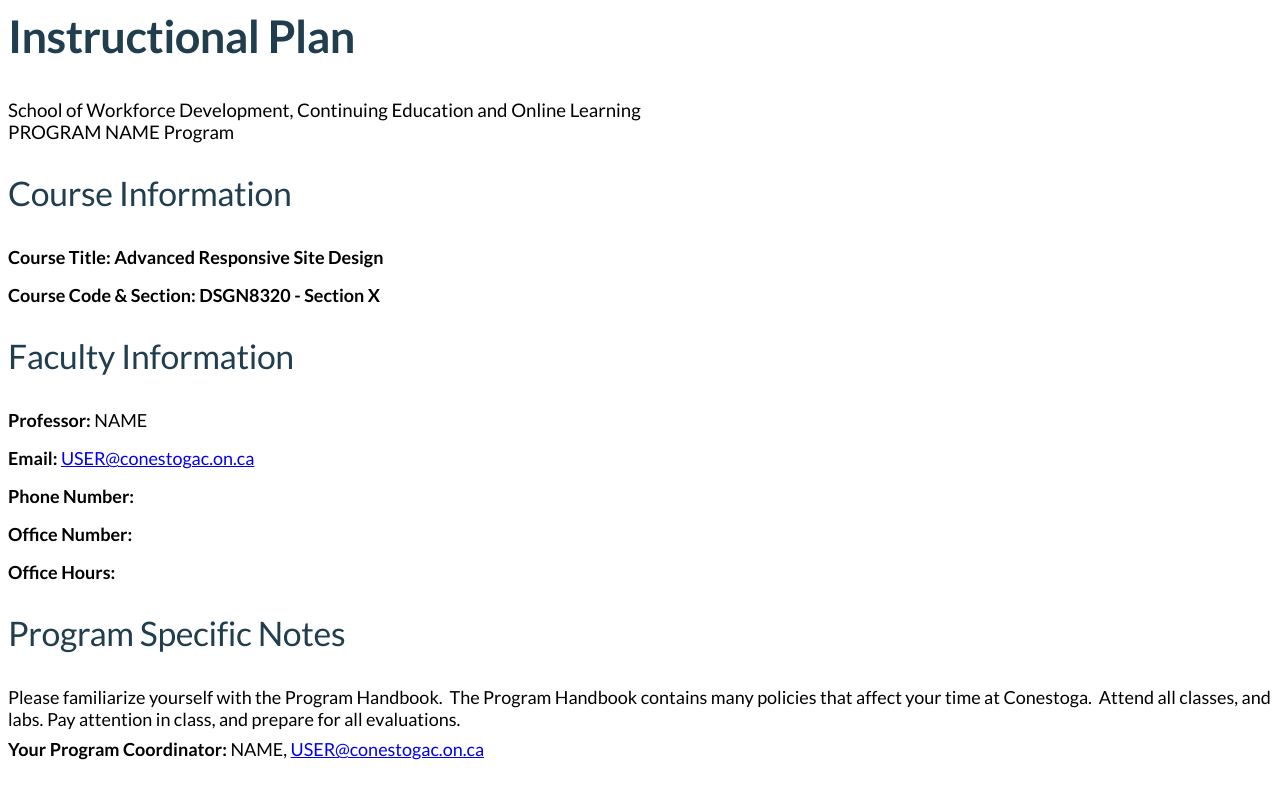
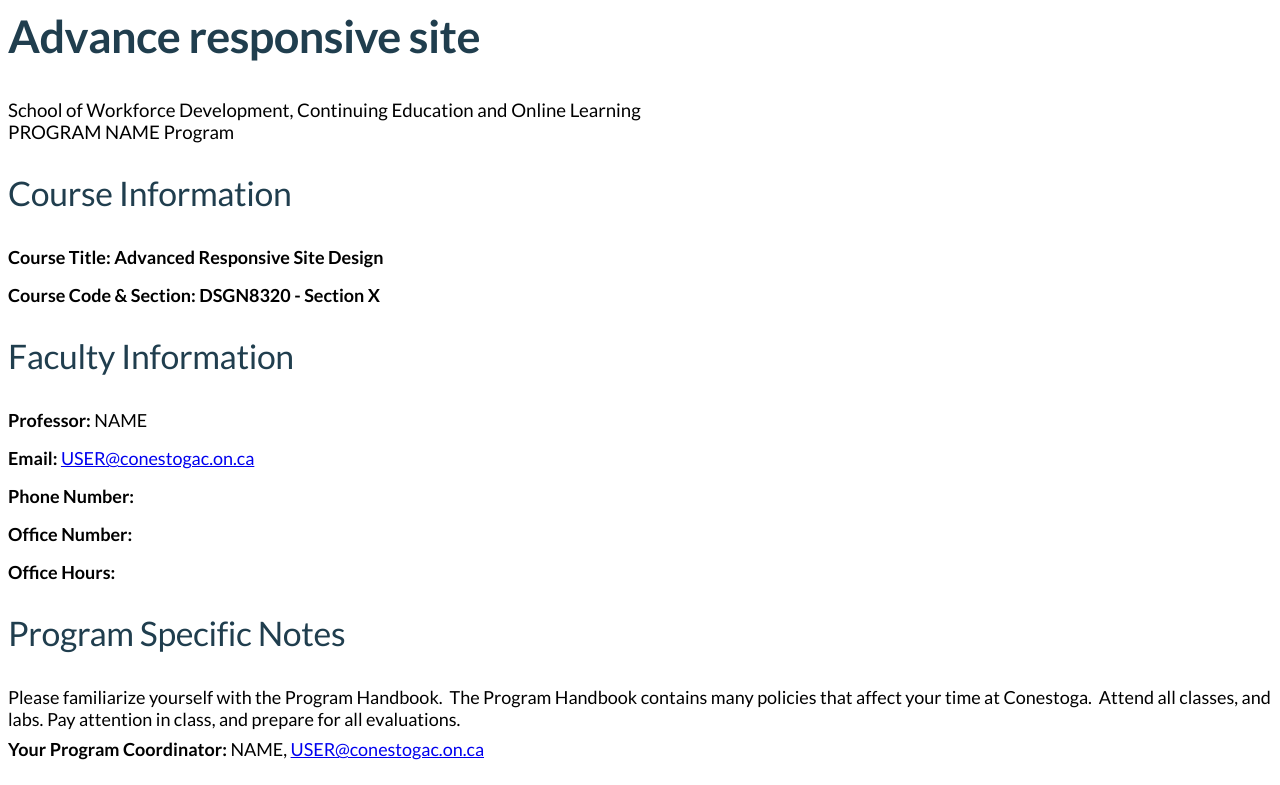
Before and after one commit to mPraveen9876/praveen.github.io, a plain HTML site: page adv responsive site/Instructional Plan/Instructional Plan Template.html in a window 1280 px wide. Shown: the top 785 px of the page. Drawn offline with Linux system fonts and the light colour scheme; a web font is replaced by a local one.

Commit message:
Update Instructional Plan Template.html

```diff
--- a/adv responsive site/Instructional Plan/Instructional Plan Template.html
+++ b/adv responsive site/Instructional Plan/Instructional Plan Template.html
@@ -5,7 +5,7 @@
 <body>
 <div id="container">
 <div id="header">
-<h1><span style="font-family: lato, sans-serif;"><b>Instructional Plan</b></span></h1>
+<h1><span style="font-family: lato, sans-serif;"><b>Advance responsive site</b></span></h1>
 <p><span style="font-size: 14pt;">School of Workforce Development, Continuing Education and Online Learning</span><br><span style="font-size: 14pt;">PROGRAM NAME Program</span></p>
 <h2>Course Information</h2>
 <p><strong>Course Title: Advanced Responsive Site Design</strong></p>
```
